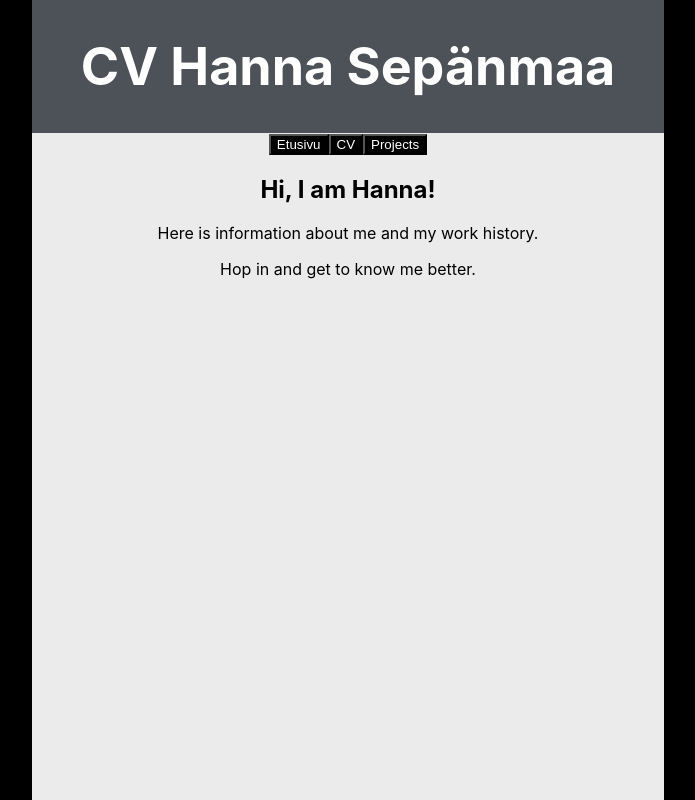
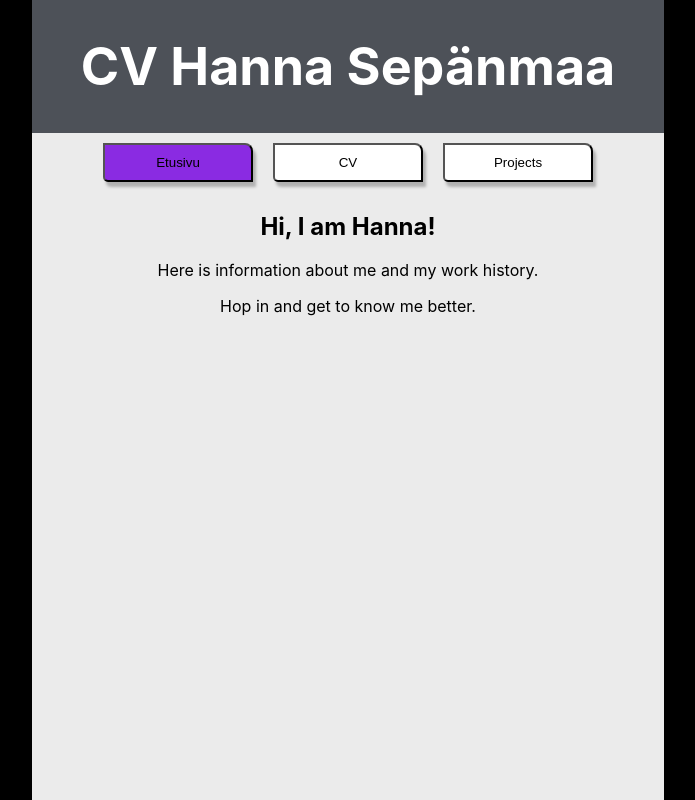
Before and after one commit to haelina/my-react-cv, a React (Create React App) app: page / in a window 1280 px wide. Shown: the whole page, without its empty margins (292-987 px from the left). Built offline with nearby package versions, Linux system fonts and the light colour scheme.

Commit message:
Delete unnecessary button component

```diff
--- a/src/Components/base/NavigationBar.js
+++ b/src/Components/base/NavigationBar.js
@@ -3,17 +3,40 @@ import React, { useState } from "react";
 export const NavigationBar = ({ handleClick }) => {
   const [currentPage, setCurrentPage] = useState("/");
 
+  const changePage = (page) => {
+    handleClick(page);
+    setCurrentPage(page);
+  };
+
   return (
     <div className="ButtonBar">
-      <button className="button_primary" onClick={() => handleClick("/")}>
+      <button
+        className={`button_primary ${
+          currentPage === "/"
+            ? "button_primary__active"
+            : "button_primary__inactive"
+        }`}
+        onClick={() => changePage("/")}
+      >
         Etusivu
       </button>
-      <button className="button_primary" onClick={() => handleClick("/cv")}>
+      <button
+        className={`button_primary ${
+          currentPage === "/cv"
+            ? "button_primary__active"
+            : "button_primary__inactive"
+        }`}
+        onClick={() => changePage("/cv")}
+      >
         CV
       </button>
       <button
-        className="button_primary"
-        onClick={() => handleClick("/projects")}
+        className={`button_primary ${
+          currentPage === "/projects"
+            ? "button_primary__active"
+            : "button_primary__inactive"
+        }`}
+        onClick={() => changePage("/projects")}
       >
         Projects
       </button>
--- a/src/styles/_button.scss
+++ b/src/styles/_button.scss
@@ -1,6 +1,9 @@
 .button_primary {
-  background-color: black;
-  color: white;
+  box-shadow: 3px 5px 3px rgba(0, 0, 0, 0.25);
+  min-width: 150px;
+  border-radius: 0 8px 0 5px;
+  padding: 10px;
+  margin: 10px;
 
   &__active {
     background-color: blueviolet;
@@ -9,6 +12,7 @@
 
   &__inactive {
     background-color: white;
+    color: black;
   }
 }
 
```
Also changed, not shown: src/Components/base/CustomButton.js (deleted, +0 -11 lines).
